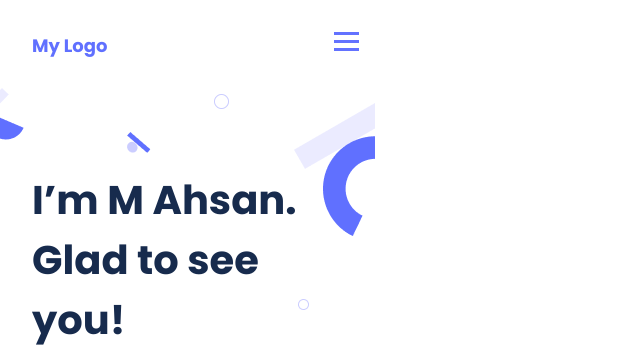
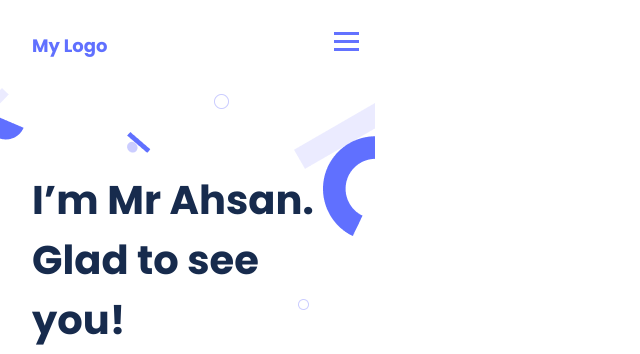
Before and after one commit to Ahasn-9/Portfolio, a website: page index.html in a window 1280 px wide. Shown: the top 354 px of the page, without its empty margins (0-640 px from the left). Drawn offline with Linux system fonts and the light colour scheme.

Commit message:
This is my final commit

```diff
--- a/index.html
+++ b/index.html
@@ -40,7 +40,7 @@
 
     <section class="headline">
       <img src="background1.png" class="background-img">
-      <h2 class="headline-title">I’m M Ahsan. Glad to see you!</h2>
+      <h2 class="headline-title">I’m Mr Ahsan. Glad to see you!</h2>
       <p class="headline-text">
         I’m a software developer! I can help you build a product, feature, or
         website. Look through some of my work and experience! If you like what
```
